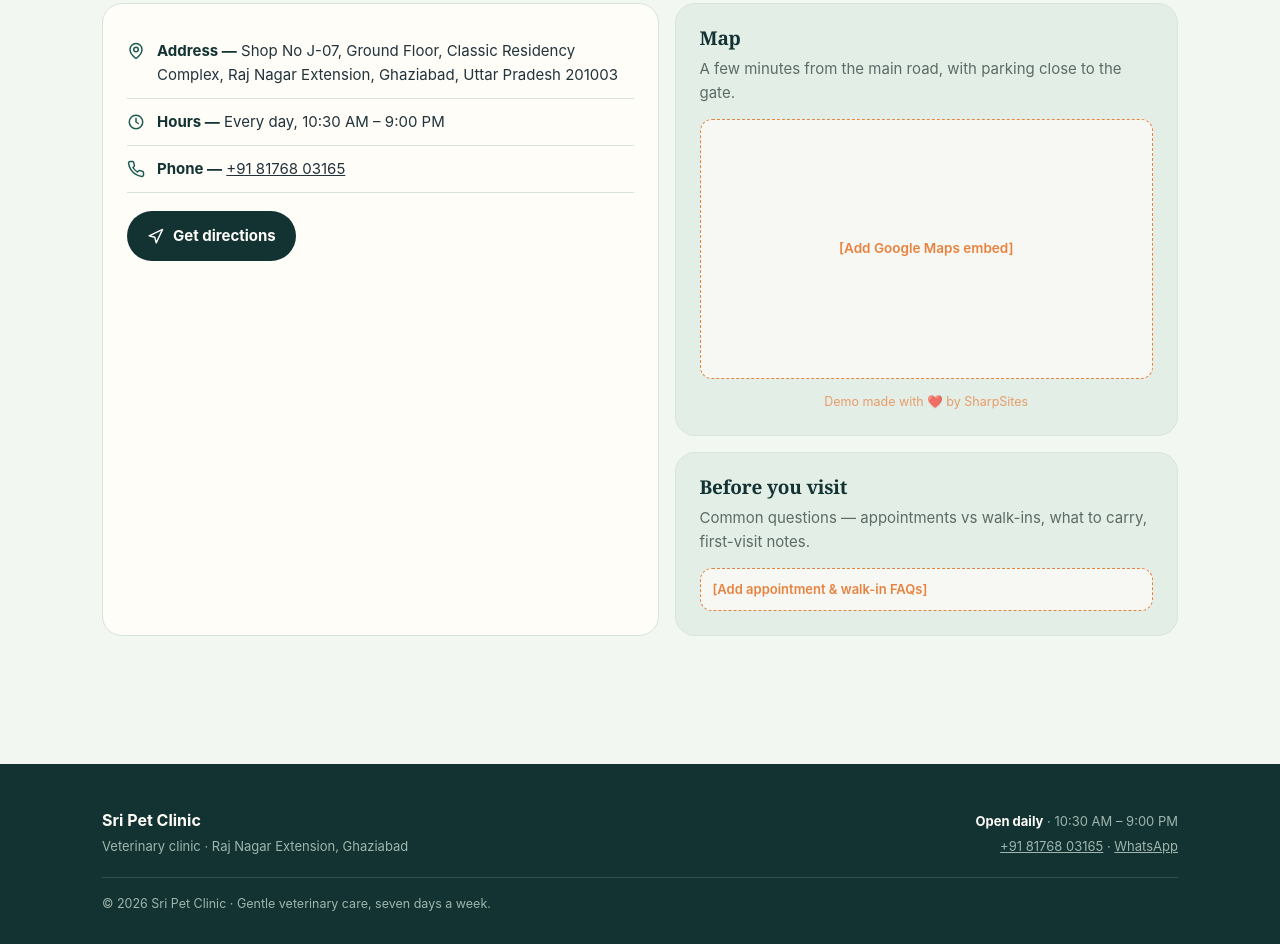
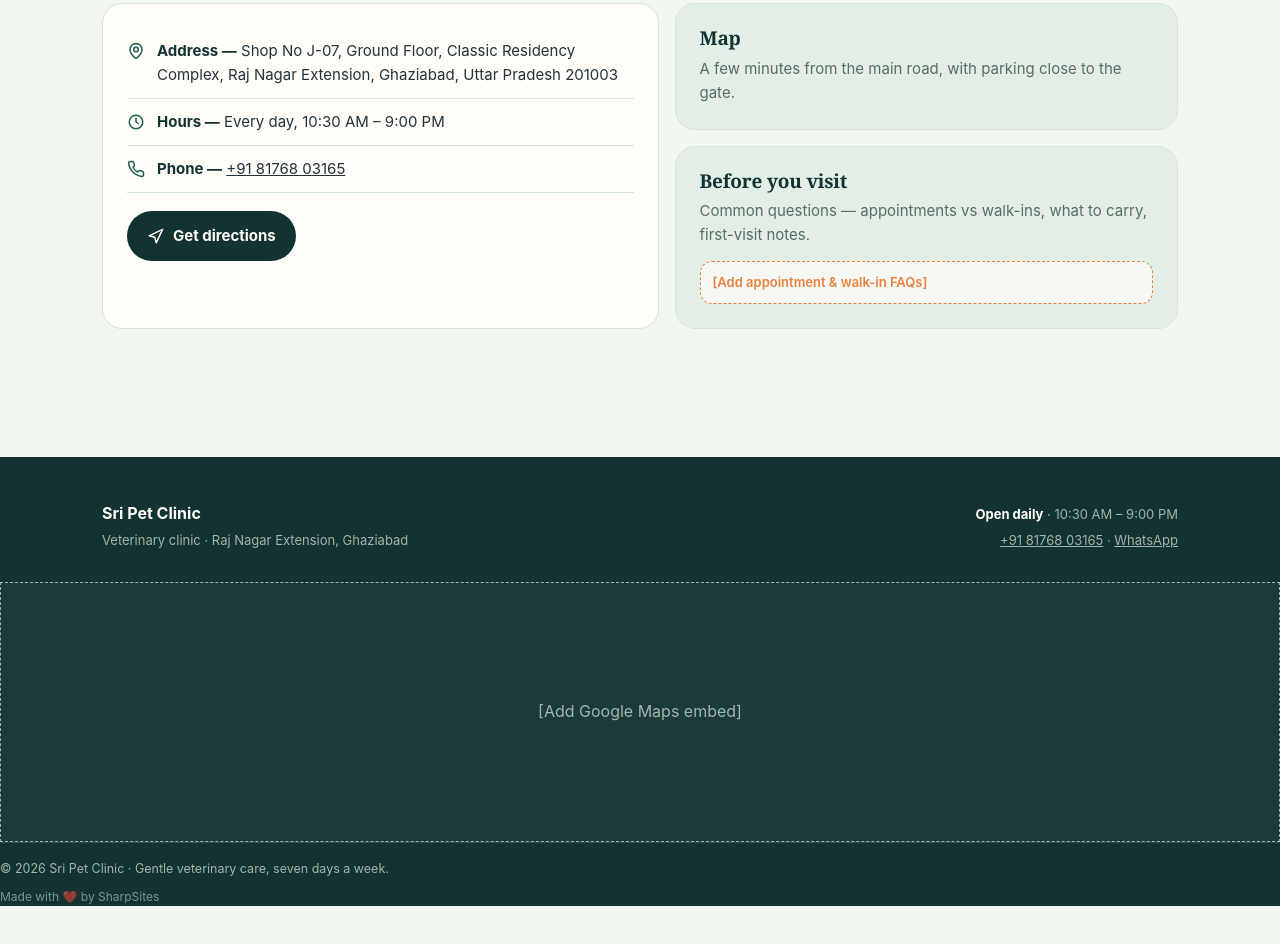
Before and after one commit to SharpSites-demo/sri-pet-clinic-demo, a plain HTML site: page index.html in a window 1280 px wide. Shown: the part 3375-4319 px from the top of the page. After the commit the page ends 4281 px from the top, so only its background shows below. Drawn offline with nearby package versions, Linux system fonts and the light colour scheme.

Commit message:
Deploy index.html

```diff
--- a/index.html
+++ b/index.html
@@ -393,8 +393,8 @@
           <div class="slot">
             <h3>Map</h3>
             <p>A few minutes from the main road, with parking close to the gate.</p>
-            <div class="ph" style="background:rgba(255,253,248,.7);min-height:260px;display:flex;align-items:center;justify-content:center;text-align:center;border:1.5px dashed var(--apricot-deep);border-radius:12px;font-size:13.5px;;color:var(--apricot-deep)">[Add Google Maps embed]</div>
-          <p style="margin:14px 0 0;font-size:12.5px;line-height:1.5;opacity:.75;text-align:center;color:var(--apricot-deep)">Demo made with ❤️ by SharpSites</p>
+
+
           </div>
           <div class="slot">
             <h3>Before you visit</h3>
@@ -416,8 +416,12 @@
         <small><a href="tel:+918176803165" style="text-decoration:underline">+91 81768 03165</a> · <a href="https://wa.me/918176803165" target="_blank" rel="noopener" style="text-decoration:underline">WhatsApp</a></small>
       </div>
     </div>
-    <div class="mini">© 2026 Sri Pet Clinic · Gentle veterinary care, seven days a week.</div>
+
   </div>
+
+<div class="nina-footer-map" style="width:100%;min-height:260px;display:flex;align-items:center;justify-content:center;border:1px dashed currentColor;background:rgba(255,255,255,.04);">[Add Google Maps embed]</div>
+<div class="mini">© 2026 Sri Pet Clinic · Gentle veterinary care, seven days a week.</div>
+<p class="nina-footer-credit" style="font-size:12px;line-height:1.4;opacity:.75;margin:10px 0 0;">Made with ❤️ by SharpSites</p>
 </footer>
 
 <a class="btn btn-wa wa-fab" href="https://wa.me/918176803165?text=Hi%20Sri%20Pet%20Clinic%2C%20I%27d%20like%20to%20book%20an%20appointment%20for%20my%20pet." target="_blank" rel="noopener" aria-label="Book an appointment on WhatsApp">
```
